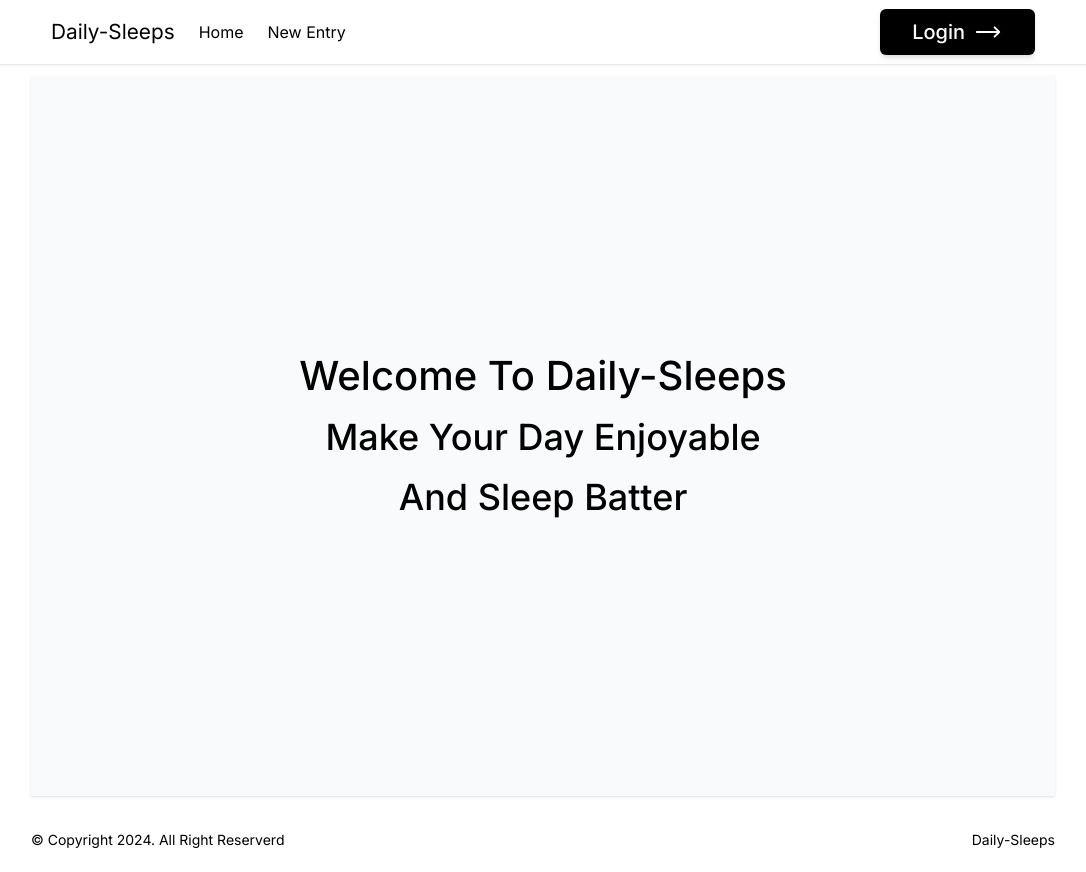
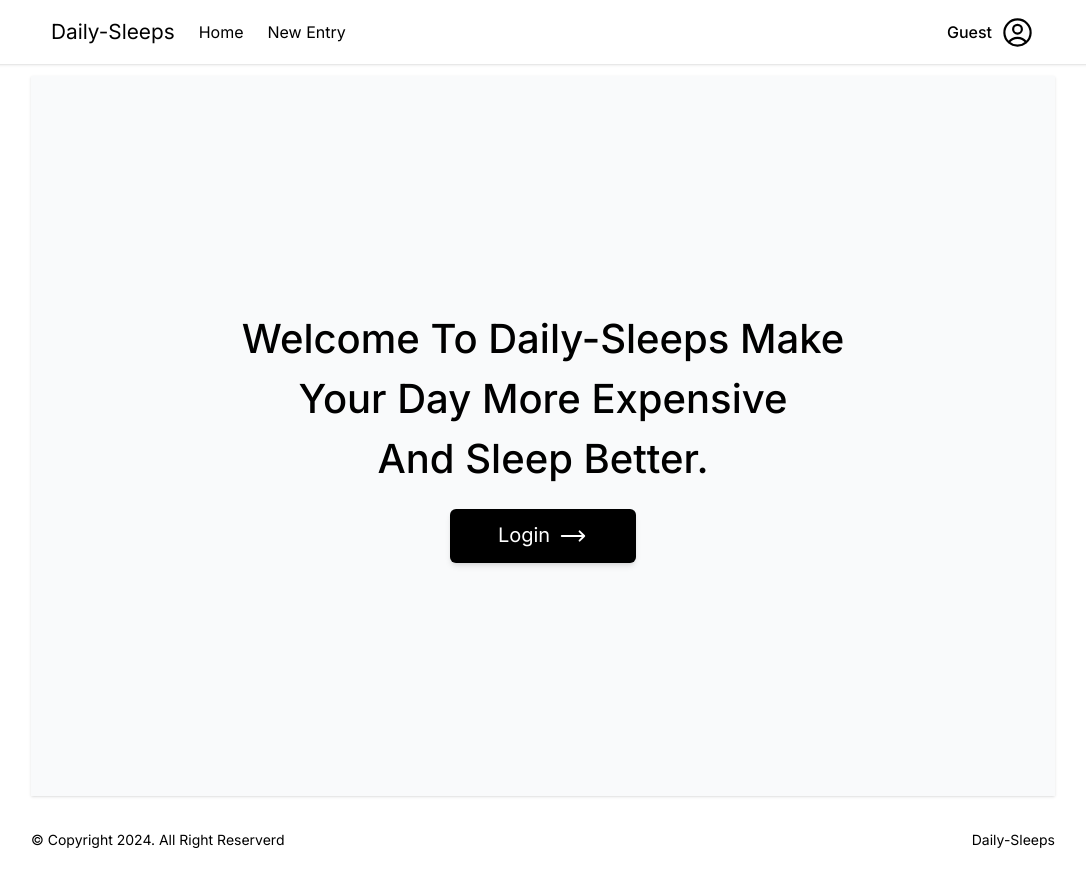
Before and after one commit to vishalkumar12323/daily-sleeps, a Next.js app: page / in a window 1280 px wide. Shown: the whole page, without its empty margins (97-1183 px from the left). Built offline with nearby package versions, Linux system fonts and the light colour scheme; no server answers; the database is empty.

Commit message:
change /home page ui >> / page

```diff
--- a/app/api/auth/register/route.ts
+++ b/app/api/auth/register/route.ts
@@ -26,6 +26,10 @@ export async function POST(req: NextRequest) {
         password: hashedPassword,
       },
     });
+
+    if (newUser) {
+      return NextResponse.redirect(new URL("/login", req.url));
+    }
   } catch (error) {
     //for dev.
     console.error(error);
--- a/app/page.tsx
+++ b/app/page.tsx
@@ -1,7 +1,9 @@
 import Analytic from "@/app/ui/components/analytics";
 import Graph from "@/app/ui/components/graph";
 import { fetchUserSleepRecord } from "@/app/lib/data";
+import { ArrowLongRightIcon } from "@heroicons/react/24/outline";
 import { auth } from "@/auth";
+import { ButtonLink } from "./ui/components/button";
 
 export default async function HomePage() {
   const session = await auth();
@@ -18,12 +20,22 @@ export default async function HomePage() {
           </div>
         </section>
       ) : (
-        <section className="max-w-screen-lg mx-auto flex items-center justify-center my-3 bg-gray-50 h-[90vh] shadow">
+        <section className="max-w-screen-lg mx-auto flex items-center justify-center flex-col my-3 bg-gray-50 h-[90vh] shadow">
           <h3 className="text-center text-[2.50rem] font-medium w-2/3 capitalize">
-            welcome to daily-sleeps <br />{" "}
+            {/* welcome to daily-sleeps <br />{" "}
             <span className="text-4xl">make your day enjoyable</span> <br />{" "}
-            <span className="text-4xl">and sleep batter</span>
+            <span className="text-4xl">and sleep batter</span> */}
+            welcome to daily-sleeps make <br /> your day more expensive <br />{" "}
+            and sleep better.
           </h3>
+
+          <ButtonLink
+            link="/login"
+            className="mt-5 capitalize rounded-md transition-colors bg-black hover:bg-slate-950 focus:bg-slate-900 shadow-md py-3 px-12 text-xl text-white flex gap-2"
+          >
+            Login
+            <ArrowLongRightIcon width={30} />
+          </ButtonLink>
         </section>
       )}
     </>
--- a/app/ui/components/analytics.tsx
+++ b/app/ui/components/analytics.tsx
@@ -76,7 +76,11 @@ export default function Analytic({
             })
           ) : (
             <>
-              <h1 className="text-xl font-medium text-center">No Data Found</h1>
+              <div className="w-full h-full flex justify-center item-center">
+                <h1 className="text-xl font-medium text-center">
+                  No Data Found
+                </h1>
+              </div>
             </>
           )}
         </tbody>
--- a/app/ui/components/user-profile.tsx
+++ b/app/ui/components/user-profile.tsx
@@ -1,11 +1,10 @@
 "use client";
 
 import { useSession, signOut } from "next-auth/react";
-import { PowerIcon, ArrowLongRightIcon } from "@heroicons/react/24/outline";
+import { PowerIcon, UserCircleIcon } from "@heroicons/react/24/outline";
 import { useState } from "react";
 import { Button } from "./button";
 import Image from "next/image";
-import Link from "next/link";
 
 export default function UserProfile() {
   const [active, setActive] = useState(false);
@@ -52,7 +51,7 @@ export default function UserProfile() {
                     signOut();
                   }}
                 >
-                  <PowerIcon />
+                  <PowerIcon width={25} />
                   Logout
                 </Button>
               </ul>
@@ -60,13 +59,14 @@ export default function UserProfile() {
           )}
         </>
       ) : (
-        <Link
-          href="/login"
-          className="py-2 px-8 rounded-md shadow-md text-white text-xl font-medium flex justify-between items-center gap-2 bg-black hover:bg-slate-900"
-        >
-          Login
-          <ArrowLongRightIcon width={30} />
-        </Link>
+        <div className="flex gap-2 justify-center items-center">
+          <div>
+            <span className="font-medium">Guest</span>
+          </div>
+          <button className="w-fit rounded-full">
+            <UserCircleIcon width={35} />
+          </button>
+        </div>
       )}
     </>
   );
--- a/app/ui/forms/login-form.tsx
+++ b/app/ui/forms/login-form.tsx
@@ -35,6 +35,10 @@ export default function LoginForm() {
       callbackUrl: "/",
     });
 
+    if (response?.ok) {
+      router.replace(response?.url as string);
+      router.refresh();
+    }
     if (response?.error) {
       setErrorMessage((preError) => {
         return {
@@ -109,16 +113,16 @@ export default function LoginForm() {
               })
             }
           >
-            <Image src="/github.svg" width={20} height={20} alt="google icon" />{" "}
+            <Image src="/github.svg" width={20} height={20} alt="google icon" />
             login with github
           </Button>
         </div>
         <div>
           <ButtonLink link="/register" className="pt-4">
-            don't have account!{" "}
+            don&apos;t have account!
             <span className="hover:text-blue-500 hover:underline">
               click here
-            </span>{" "}
+            </span>
           </ButtonLink>
         </div>
       </div>
--- a/app/ui/forms/signup-form.tsx
+++ b/app/ui/forms/signup-form.tsx
@@ -41,9 +41,18 @@ export default function SignupForm() {
       }),
     });
 
-    if (response.ok) {
-      router.replace("/login");
+    if (response?.ok) {
+      router.replace(response?.url as string);
       router.refresh();
+    }
+
+    if (!response.ok) {
+      setErrorMessage((preError) => {
+        return {
+          ...preError,
+          message: "server error, try again",
+        };
+      });
     }
   };
 
@@ -91,6 +100,13 @@ export default function SignupForm() {
             />
             <InputError id="password" error={errorMessage?.password} />
           </div>
+          <div>
+            {errorMessage?.message && (
+              <p className="text-sm text-red-500 pl-2">
+                {errorMessage.message}
+              </p>
+            )}
+          </div>
           <div className="py-2">
             <Button
               type="submit"
```
